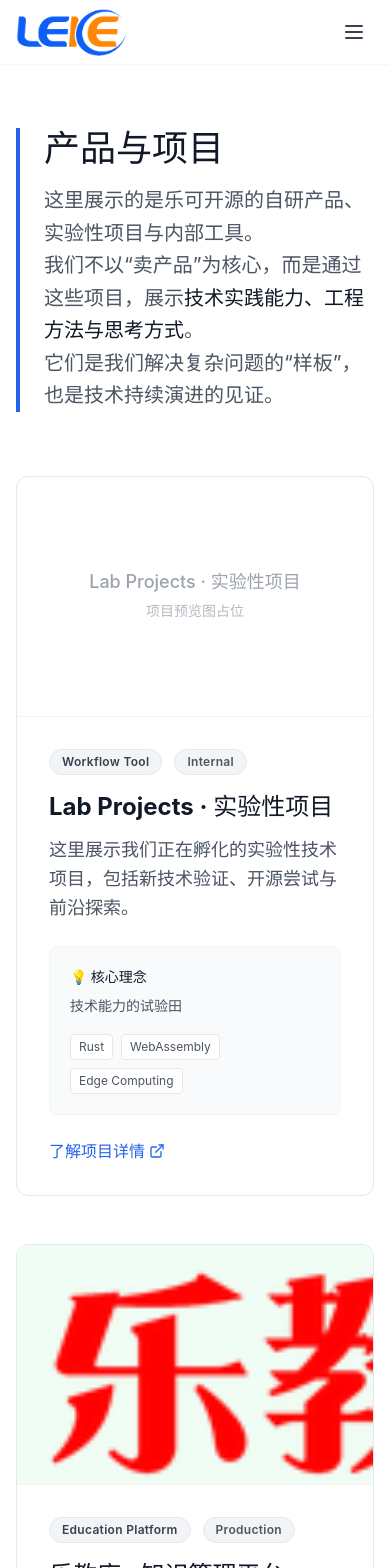
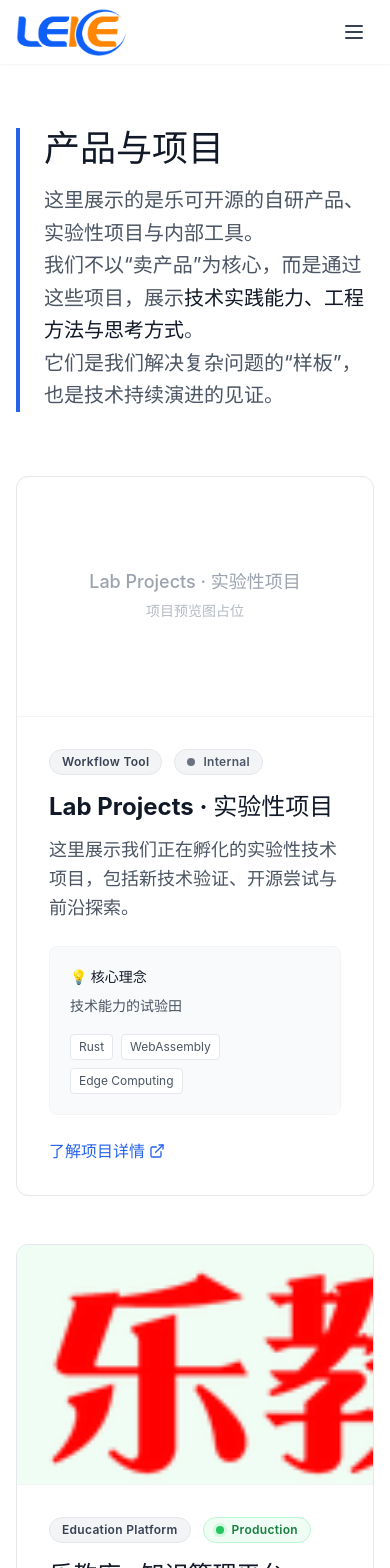
Before and after one commit to lekeopen/lekee-official-site, a React (Vite) app: page /products in a window 390 px wide. Shown: the top 1568 px of the page. Built offline with nearby package versions, Linux system fonts and the light colour scheme.

Commit message:
feat: enhance project status visibility with live indicators and improved card interactions

```diff
--- a/content/news/2025-12-30-lejiaoku-official-launch.md
+++ b/content/news/2025-12-30-lejiaoku-official-launch.md
@@ -1,5 +1,5 @@
 ---
-title: 乐教库知识管理平台正式上线：开启教育资源数字化新篇章
+title: 乐教库正式上线：开启教育资源数字化新篇章
 date: '2025-12-30 14:00:00'
 category: Product Launch
 summary:
--- a/content/projects/xiaole-agent.md
+++ b/content/projects/xiaole-agent.md
@@ -12,7 +12,7 @@ tech_stack:
 image_bg: bg-blue-50
 cover: /images/projects/xiaole-agent.png
 links:
-  - label: Web (Live)
+  - label: Web (Repo)
     url: https://github.com/rockts/xiaole-web
   - label: Backend (Repo)
     url: https://github.com/rockts/xiaole-backend
--- a/src/pages/Home.tsx
+++ b/src/pages/Home.tsx
@@ -187,9 +187,20 @@ const Home: React.FC = () => {
                     <div className="absolute inset-0 bg-black/0 group-hover:bg-black/5 transition-colors duration-300" />
                   </div>
                   <div className="p-6 flex flex-col flex-grow">
-                    <h3 className="text-lg font-bold mb-2 group-hover:text-blue-600 transition-colors">
-                      {project.name}
-                    </h3>
+                    <div className="flex items-center justify-between mb-2">
+                      <h3 className="text-lg font-bold group-hover:text-blue-600 transition-colors">
+                        {project.name}
+                      </h3>
+                      {(project.status === 'Live' || project.status === 'Production') && (
+                        <span className="flex items-center text-[10px] font-bold text-green-600 bg-green-50 px-2 py-0.5 rounded-full border border-green-100">
+                          <span className="relative flex h-1.5 w-1.5 mr-1.5">
+                            <span className="animate-ping absolute inline-flex h-full w-full rounded-full bg-green-400 opacity-75"></span>
+                            <span className="relative inline-flex rounded-full h-1.5 w-1.5 bg-green-500"></span>
+                          </span>
+                          LIVE
+                        </span>
+                      )}
+                    </div>
                     <p className="text-gray-600 text-sm mb-4 line-clamp-3 leading-relaxed">
                       {project.summary}
                     </p>
--- a/src/pages/Products.tsx
+++ b/src/pages/Products.tsx
@@ -35,11 +35,15 @@ const Products: React.FC = () => {
         {/* 核心项目展示 */}
         <div className="space-y-12 mb-20">
           {products.map((product) => (
-            <div key={product.id} className="bg-white border border-gray-200 rounded-xl overflow-hidden hover:border-blue-300 transition-colors flex flex-col lg:flex-row">
+            <Link
+              key={product.id}
+              to={`/projects/${product.id}`}
+              className="block bg-white border border-gray-200 rounded-xl overflow-hidden hover:border-blue-400 hover:shadow-md transition-all flex flex-col lg:flex-row group"
+            >
               {/* 左侧：项目预览占位 */}
               <div className={`lg:w-1/3 min-h-[240px] ${product.image_bg} flex items-center justify-center border-b lg:border-b-0 lg:border-r border-gray-100 relative overflow-hidden`}>
                 {product.cover ? (
-                   <img src={product.cover} alt={product.name} className="w-full h-full object-cover absolute inset-0" />
+                   <img src={product.cover} alt={product.name} className="w-full h-full object-cover absolute inset-0 group-hover:scale-105 transition-transform duration-500" />
                 ) : (
                    <span className="text-gray-400 font-medium text-lg px-8 text-center relative z-10">{product.name} <br/><span className="text-sm opacity-75">项目预览图占位</span></span>
                 )}
@@ -51,20 +55,29 @@ const Products: React.FC = () => {
                   <span className="bg-gray-100 text-gray-700 px-3 py-1 rounded-full text-xs font-semibold tracking-wide border border-gray-200">
                     {product.category}
                   </span>
-                  <span className={`px-3 py-1 rounded-full text-xs font-semibold tracking-wide border ${
-                    product.status === 'Live' ? 'bg-green-50 text-green-700 border-green-200' :
+                  <span className={`inline-flex items-center px-3 py-1 rounded-full text-xs font-semibold tracking-wide border ${
+                    (product.status === 'Live' || product.status === 'Production') ? 'bg-green-50 text-green-700 border-green-200' :
                     product.status === 'Alpha' ? 'bg-yellow-50 text-yellow-700 border-yellow-200' : 'bg-gray-100 text-gray-600 border-gray-200'
                   }`}>
+                    <span className={`relative flex h-2 w-2 mr-2`}>
+                      {(product.status === 'Live' || product.status === 'Production') && (
+                        <span className="animate-ping absolute inline-flex h-full w-full rounded-full bg-green-400 opacity-75"></span>
+                      )}
+                      <span className={`relative inline-flex rounded-full h-2 w-2
+                        ${(product.status === 'Live' || product.status === 'Production') ? 'bg-green-500' :
+                          product.status === 'Alpha' ? 'bg-yellow-500' :
+                          'bg-gray-500'}`}></span>
+                    </span>
                     {product.status}
                   </span>
                 </div>
 
-                <h3 className="text-2xl font-bold text-gray-900 mb-3">{product.name}</h3>
+                <h3 className="text-2xl font-bold text-gray-900 mb-3 group-hover:text-blue-600 transition-colors">{product.name}</h3>
                 <p className="text-gray-600 mb-6 text-lg leading-relaxed">
                   {product.summary}
                 </p>
 
-                <div className="bg-gray-50 rounded-lg p-5 mb-6 border border-gray-100">
+                <div className="bg-gray-50 rounded-lg p-5 mb-6 border border-gray-100 group-hover:bg-blue-50/30 transition-colors">
                   <h4 className="text-sm font-bold text-gray-900 mb-2">💡 核心理念</h4>
                   <p className="text-gray-600 text-sm leading-relaxed mb-4">
                     {product.subtitle}
@@ -79,12 +92,12 @@ const Products: React.FC = () => {
                 </div>
 
                 <div className="flex space-x-4">
-                  <Link to={`/projects/${product.id}`} className="inline-flex items-center text-blue-600 hover:text-blue-800 font-medium transition-colors">
-                    了解项目详情 <ExternalLink size={16} className="ml-1" />
-                  </Link>
+                  <div className="inline-flex items-center text-blue-600 font-medium">
+                    了解项目详情 <ExternalLink size={16} className="ml-1 group-hover:translate-x-1 transition-transform" />
+                  </div>
                 </div>
               </div>
-            </div>
+            </Link>
           ))}
         </div>
 
--- a/src/pages/ProjectDetail.tsx
+++ b/src/pages/ProjectDetail.tsx
@@ -38,13 +38,18 @@ const ProjectDetail: React.FC = () => {
         <header className="mb-12">
           <div className="flex items-center space-x-3 mb-4">
             <span className={`inline-flex items-center px-2.5 py-0.5 rounded-full text-xs font-medium border
-              ${project.status === 'Live' ? 'bg-green-50 text-green-700 border-green-200' :
+              ${(project.status === 'Live' || project.status === 'Production') ? 'bg-green-50 text-green-700 border-green-200' :
                 project.status === 'Alpha' ? 'bg-orange-50 text-orange-700 border-orange-200' :
                 'bg-gray-100 text-gray-700 border-gray-200'}`}>
-              <span className={`w-1.5 h-1.5 rounded-full mr-1.5
-                ${project.status === 'Live' ? 'bg-green-500' :
-                  project.status === 'Alpha' ? 'bg-orange-500' :
-                  'bg-gray-500'}`}></span>
+              <span className={`relative flex h-2 w-2 mr-2`}>
+                {(project.status === 'Live' || project.status === 'Production') && (
+                  <span className="animate-ping absolute inline-flex h-full w-full rounded-full bg-green-400 opacity-75"></span>
+                )}
+                <span className={`relative inline-flex rounded-full h-2 w-2
+                  ${(project.status === 'Live' || project.status === 'Production') ? 'bg-green-500' :
+                    project.status === 'Alpha' ? 'bg-orange-500' :
+                    'bg-gray-500'}`}></span>
+              </span>
               {project.status}
             </span>
             <span className="text-gray-400 text-sm">|</span>
```
Also changed, not shown: public/images/news/lejiaoku-launch-cover.png (added).
